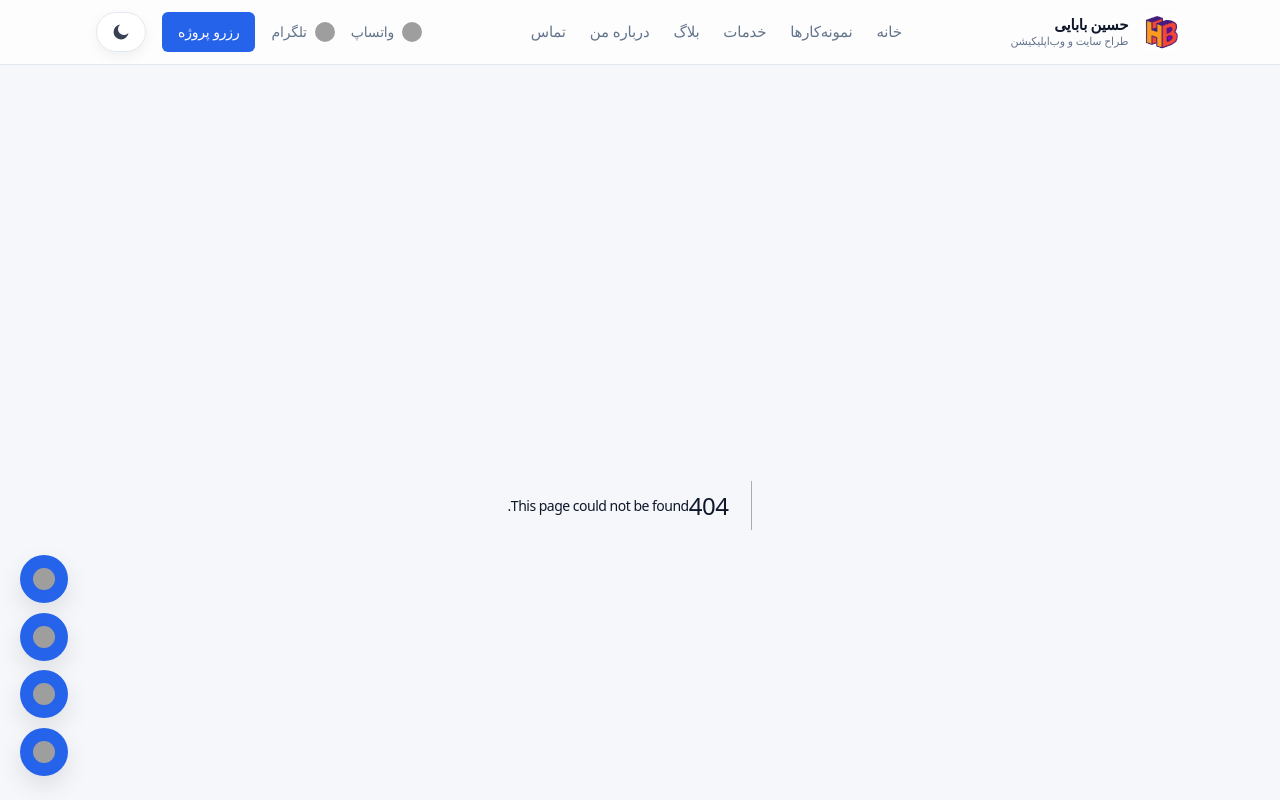
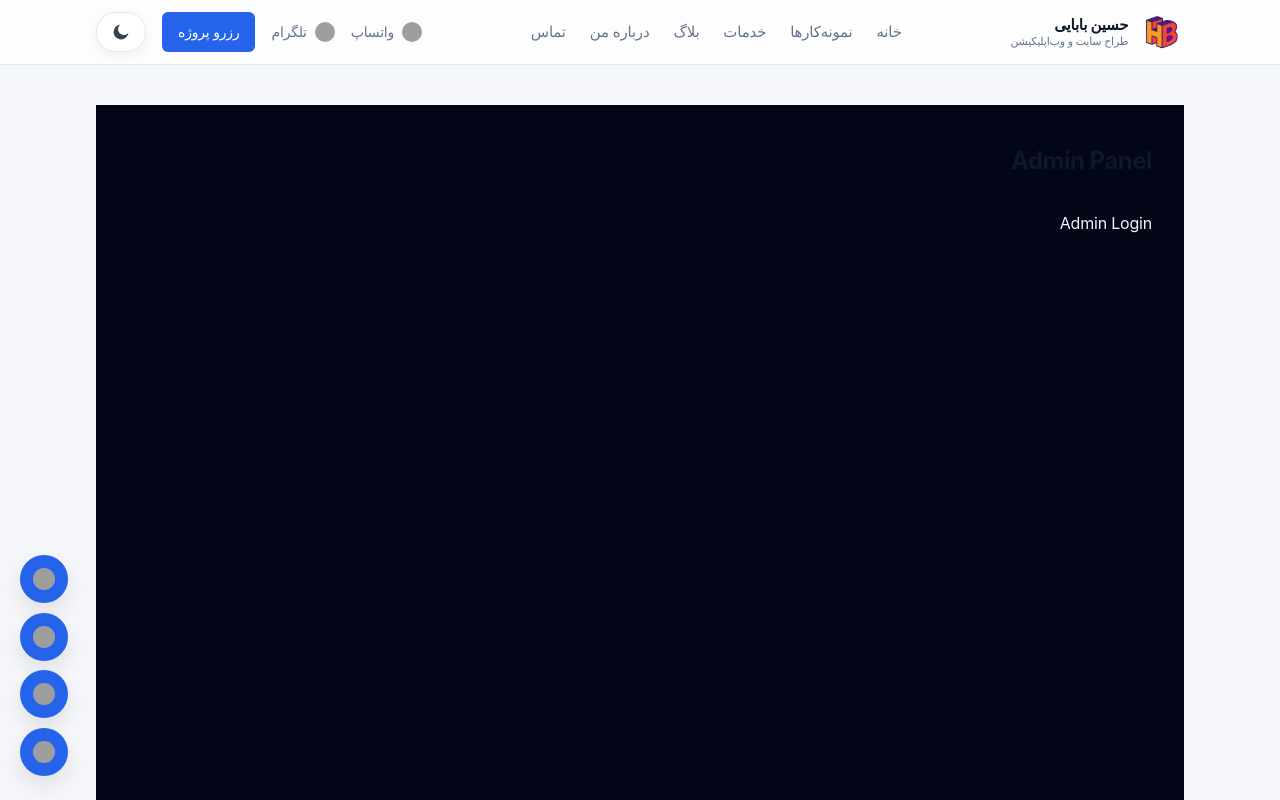
Before and after one commit to Shahbazion/hosein-babaii, a Next.js app: page /admin/login in a window 1280 px wide. Before the commit this address had no page. Shown: the top 800 px of the page. Built offline with nearby package versions, Linux system fonts and the light colour scheme; grey boxes are pictures that could not be loaded.

Commit message:
Create AdminLoginPage component for admin login

```diff
--- /dev/null
+++ b/app/admin/login/page.tsx
@@ -0,0 +1,3 @@
+export default function AdminLoginPage() {
+  return <div>Admin Login</div>;
+}
```
